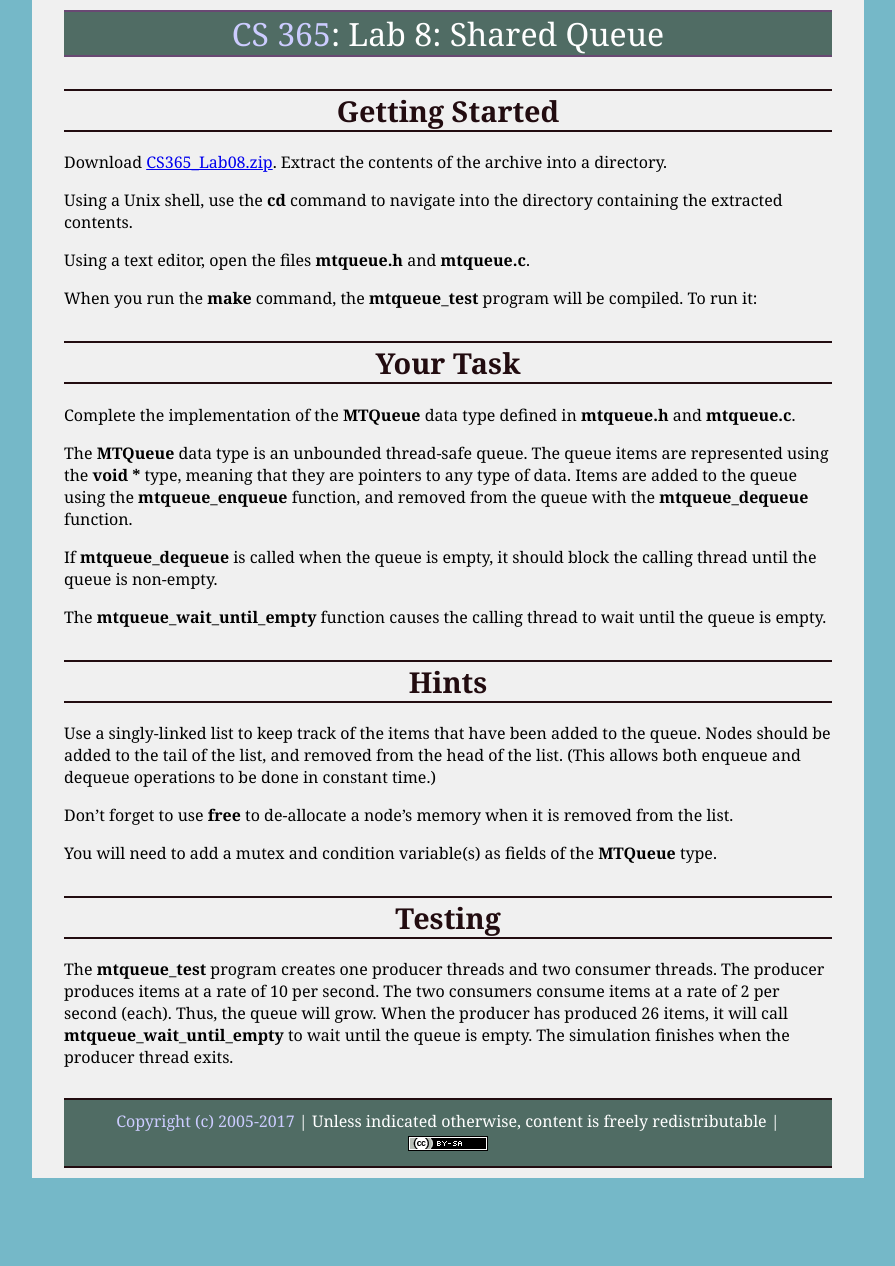
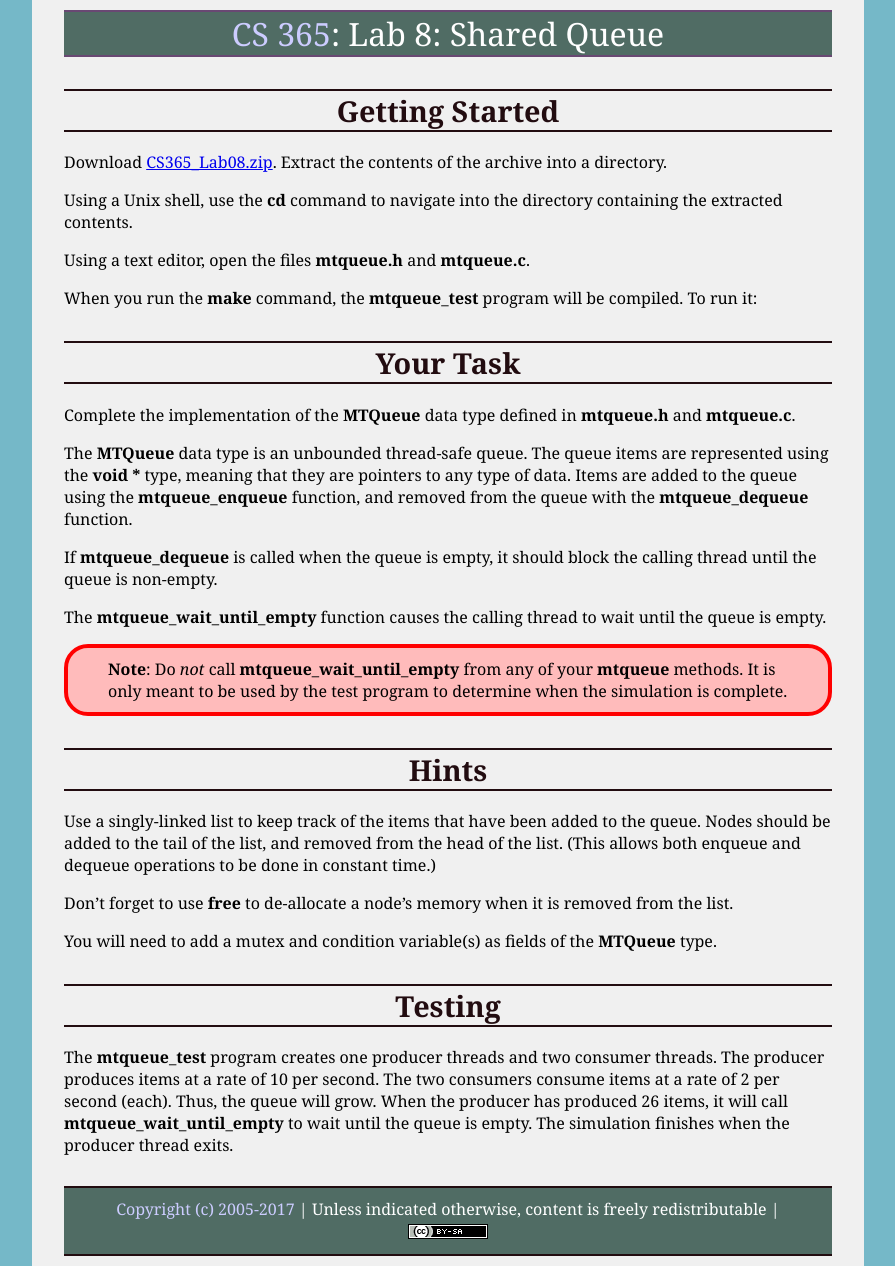
Before and after one commit to ycpcs/cs365-spring2017, a Jekyll site: the page built from labs/lab08.md, in a window 1280 px wide. Shown: the whole page, without its empty margins (192-1087 px from the left). Built offline with Jekyll 4.4.1, drawn with Linux system fonts in a browser that asks for light colours; before the commit the page ends 1178 px from its top, so only the background shows below that.

Commit message:
clarification about mtqueue_wait_until_empty

```diff
--- a/labs/lab08.md
+++ b/labs/lab08.md
@@ -25,6 +25,10 @@ If **mtqueue\_dequeue** is called when the queue is empty, it should block the c
 
 The **mtqueue\_wait\_until\_empty** function causes the calling thread to wait until the queue is empty.
 
+<div class="callout">
+<b>Note</b>: Do <em>not</em> call <b>mtqueue_wait_until_empty</b> from any of your <b>mtqueue</b> methods.  It is only meant to be used by the test program to determine when the simulation is complete.
+</div>
+
 Hints
 =====
 
```
